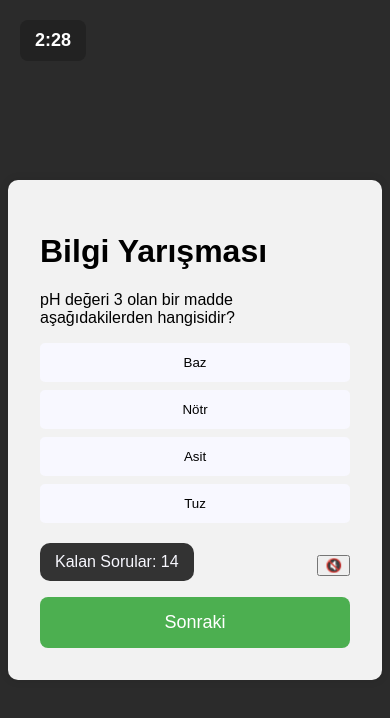
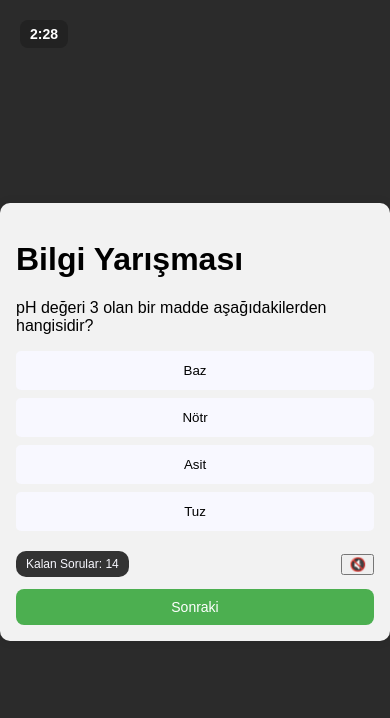
Before and after one commit to poyraz-oztok/Kimya-Bilgi-Yar-mas-, a plain HTML site: page index.html in a window 390 px wide. Both pictures are taken after a click on the button "Başla". Drawn offline with Linux system fonts and the light colour scheme.

Commit message:
Update style.css

```diff
--- a/style.css
+++ b/style.css
@@ -1,3 +1,4 @@
+
 body {
   font-family: Arial, sans-serif;
   background-color: #2b2b2b;
@@ -5,6 +6,7 @@ body {
   justify-content: center;
   align-items: center;
   height: 100vh;
+  margin: 0;
 }
 
 .quiz-container {
@@ -12,7 +14,7 @@ body {
   padding: 2rem;
   border-radius: 10px;
   width: 400px;
-  box-shadow: 0 0 10px rgba(0,0,0,0.1);
+  box-shadow: 0 0 10px rgba(0, 0, 0, 0.1);
 }
 
 #options button {
@@ -114,7 +116,7 @@ body {
   color: #f8f8ff;
   padding: 2rem;
   border-radius: 15px;
-  box-shadow: 0 0 20px rgba(0,0,0,0.4);
+  box-shadow: 0 0 20px rgba(0, 0, 0, 0.4);
 }
 
 #end-screen h2 {
@@ -140,3 +142,59 @@ body {
 #retry-btn:hover {
   background-color: #45a049;
 }
+
+/* Responsive Tasarım - Mobil için */
+@media (max-width: 768px) {
+  .quiz-container {
+    width: 90%;
+    padding: 1.5rem;
+  }
+
+  #start-btn, #next-btn, #retry-btn {
+    width: 100%;
+    padding: 12px 20px;
+    font-size: 16px;
+  }
+
+  #remaining-questions {
+    font-size: 14px;
+    padding: 8px 12px;
+  }
+
+  .timer {
+    font-size: 16px;
+    padding: 8px 12px;
+  }
+
+  .start-screen {
+    margin-top: 50px;
+    padding: 2%;
+  }
+}
+
+@media (max-width: 480px) {
+  .quiz-container {
+    width: 100%;
+    padding: 1rem;
+  }
+
+  #start-btn, #next-btn, #retry-btn {
+    padding: 10px 15px;
+    font-size: 14px;
+  }
+
+  #remaining-questions {
+    font-size: 12px;
+    padding: 6px 10px;
+  }
+
+  .timer {
+    font-size: 14px;
+    padding: 6px 10px;
+  }
+
+  .start-screen {
+    margin-top: 30px;
+    padding: 1.5%;
+  }
+}
```
